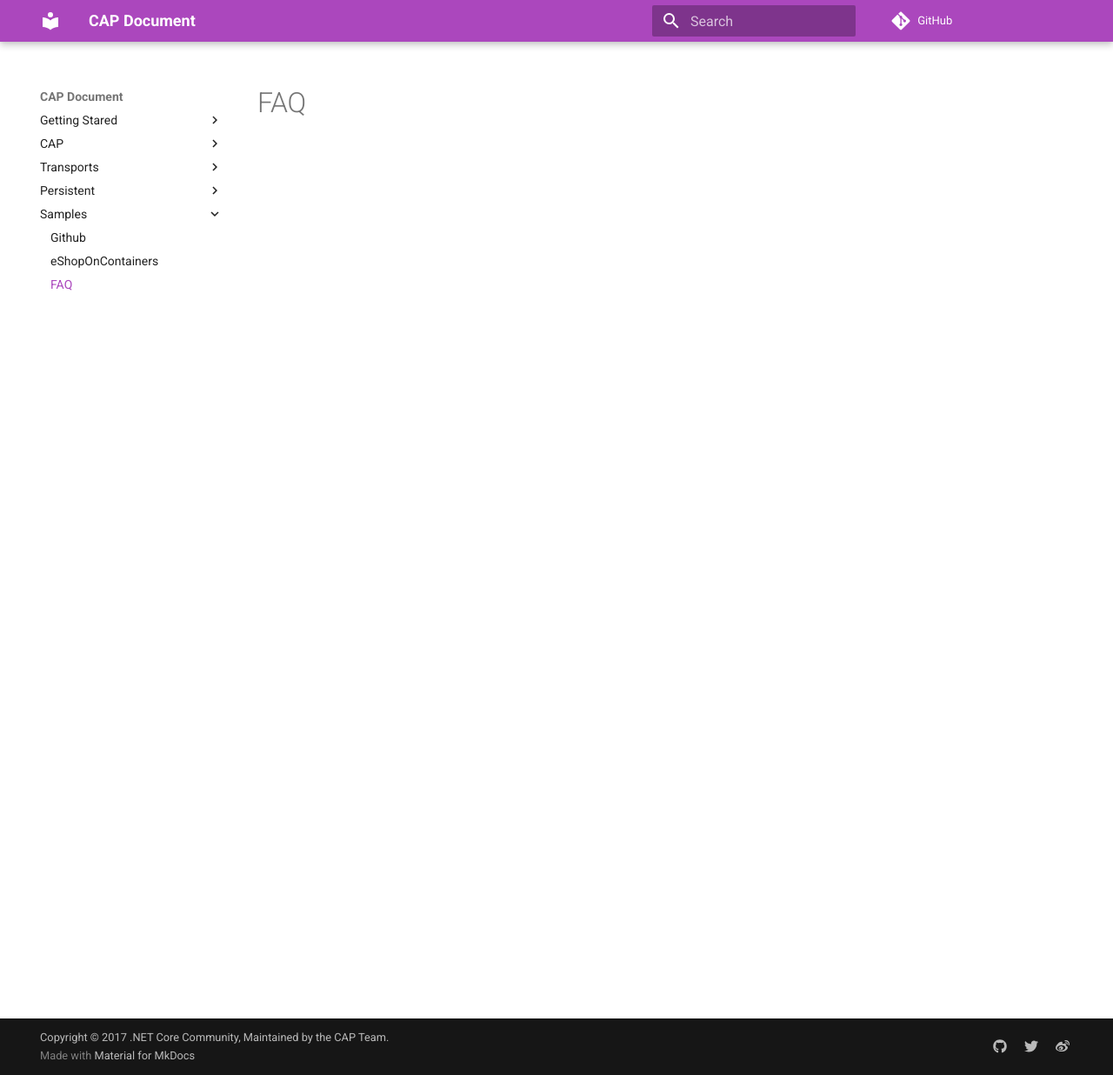
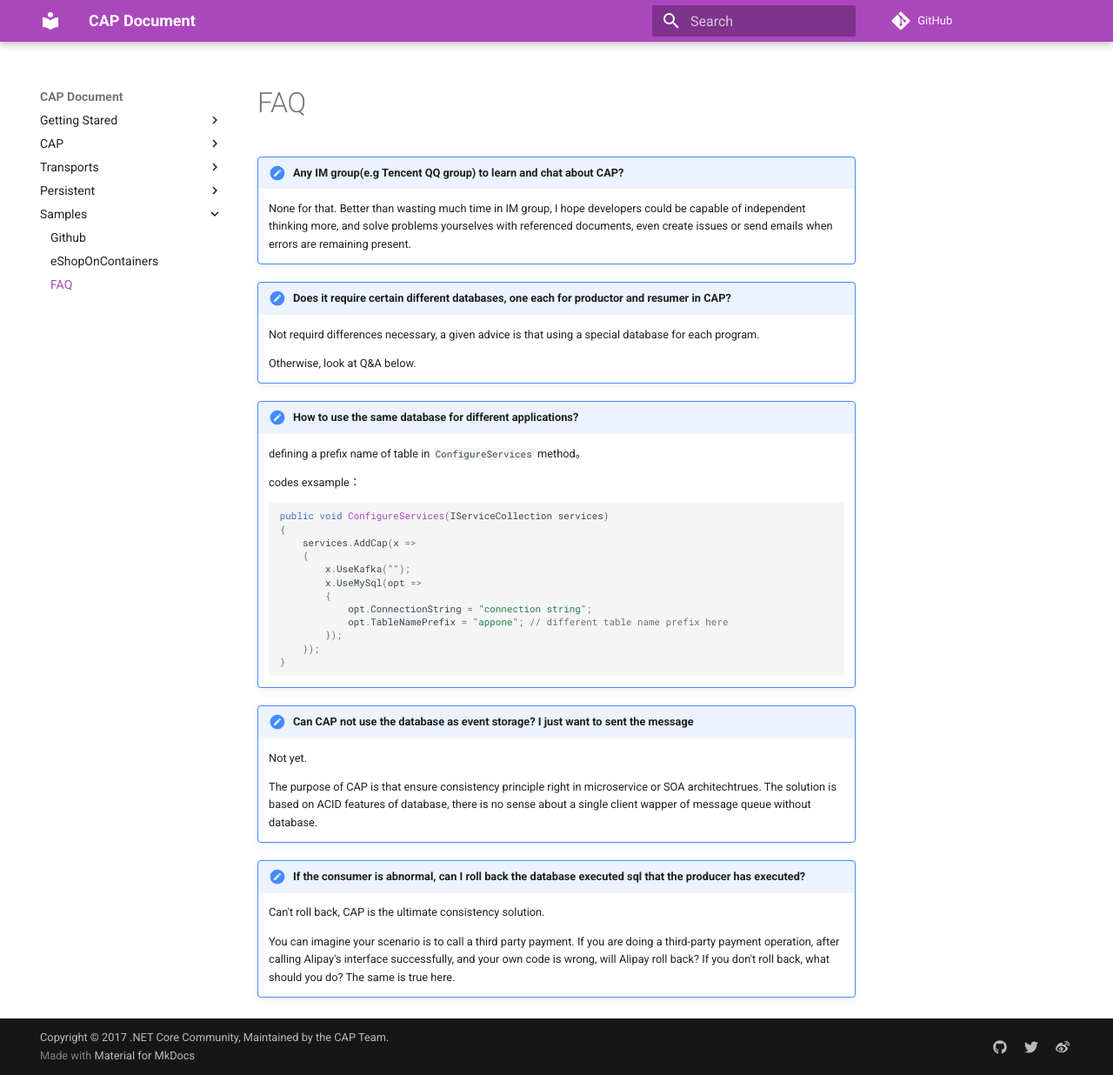
Before and after one commit to dotnetcore/CAP, an MkDocs documentation site: the page built from docs/content/user-guide/cn/samples/faq.md, in a window 1280 px wide and 1236 px high. Shown: the whole window at 87% size. Built offline with MkDocs 1.6.1 and Material for MkDocs 9.7.7, drawn with Linux system fonts in a browser that asks for light colours; comment, search, counter and statistics services are not loaded.

Commit message:
add docs

````diff
--- a/docs/content/user-guide/cn/samples/faq.md
+++ b/docs/content/user-guide/cn/samples/faq.md
@@ -1 +1,44 @@
 # FAQ
+
+!!! faq "Any IM group(e.g Tencent QQ group) to learn and chat about CAP?"
+
+    None for that. Better than wasting much time in IM group, I hope developers could be capable of independent thinking more, and solve problems yourselves with referenced documents, even create issues or send emails when errors are remaining present.
+
+!!! faq "Does it require certain different databases, one each for productor and resumer in CAP?"
+
+    Not requird differences necessary, a given advice is that using a special database for each program.
+
+    Otherwise, look at Q&A below.
+
+!!! faq "How to use the same database for different applications?"
+
+    defining a prefix name of table in `ConfigureServices` method。
+
+    codes exsample：
+
+    ```c#
+    public void ConfigureServices(IServiceCollection services)
+    {
+        services.AddCap(x =>
+        {
+            x.UseKafka("");
+            x.UseMySql(opt =>
+            {
+                opt.ConnectionString = "connection string";
+                opt.TableNamePrefix = "appone"; // different table name prefix here
+            });
+        });
+    }
+    ```
+
+!!! faq "Can CAP not use the database as event storage? I just want to sent the message"
+
+    Not yet.
+
+    The purpose of CAP is that ensure consistency principle right in microservice or SOA architechtrues. The solution is based on ACID features of database, there is no sense about a single client wapper of message queue without database.
+
+!!! faq "If the consumer is abnormal, can I roll back the database executed sql that the producer has executed?"
+
+    Can't roll back, CAP is the ultimate consistency solution.
+
+    You can imagine your scenario is to call a third party payment. If you are doing a third-party payment operation, after calling Alipay's interface successfully, and your own code is wrong, will Alipay roll back? If you don't roll back, what should you do? The same is true here.
````
